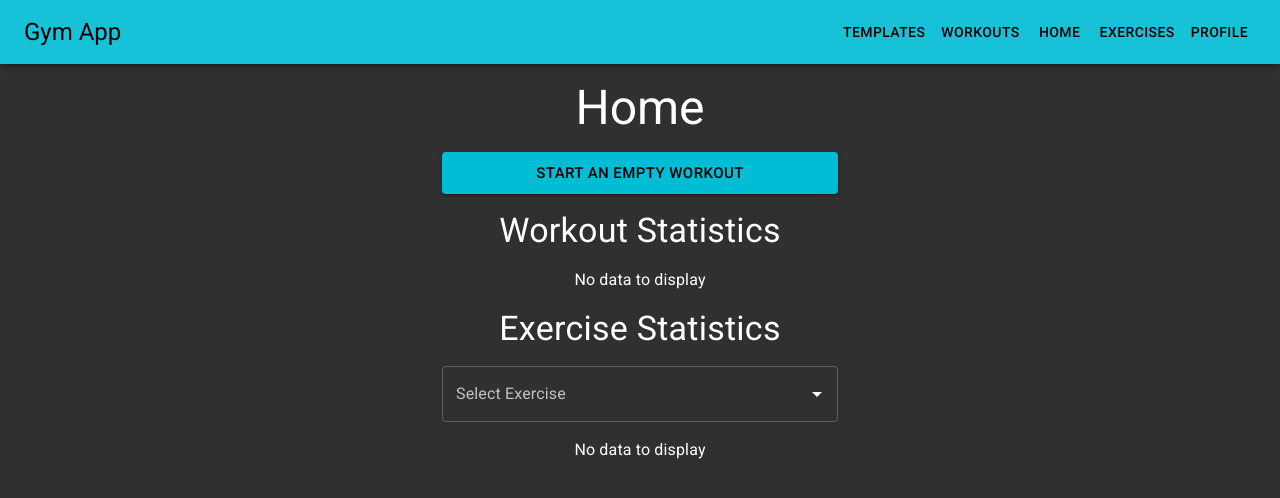
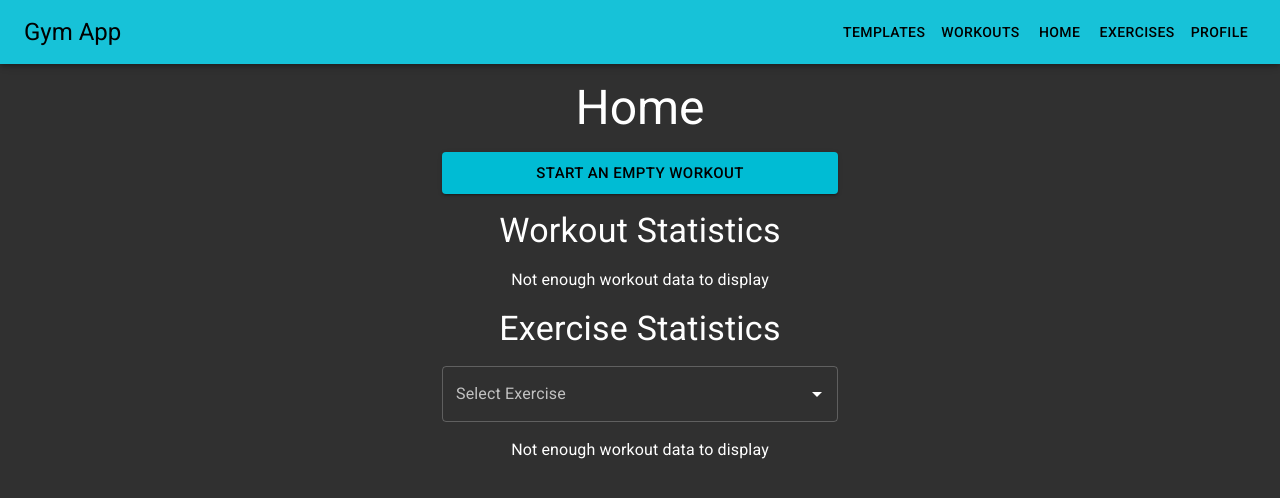
Before and after one commit to toukolonka/gym, a React (Create React App) app in the folder client/: page / in a window 1280 px wide. Shown: the top 498 px of the page. Built offline with nearby package versions, Linux system fonts and the light colour scheme; no server answers; sample sign-in values are in the browser's storage.

Commit message:
Size and scalability fixes

```diff
--- a/client/src/components/Home/LineChart.jsx
+++ b/client/src/components/Home/LineChart.jsx
@@ -1,22 +1,24 @@
 import React from 'react';
 import PropTypes from 'prop-types';
 import Chart from 'react-google-charts';
+import Loading from '../Loading/Loading';
 
 const LineChart = ({
   data,
   title,
 }) => {
-  if (data.length < 3) return <p>No data to display</p>;
+  if (data.length < 3) return <p>Not enough workout data to display</p>;
   return (
     <Chart
       height={400}
+      width="100%"
       chartType="LineChart"
-      loader={<div>Loading Chart</div>}
+      loader={<Loading />}
       data={data}
       options={{
         title,
+        chartArea: { width: '75%', height: '75%' },
         colors: ['#00bcd4'],
-        chartArea: { width: '75%', height: '75%' },
         backgroundColor: '#303030',
         hAxis: {
           format: 'dd/MM/yy',
```
